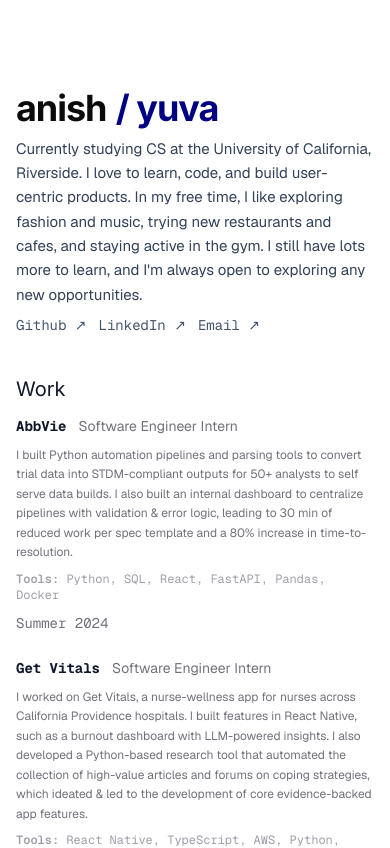
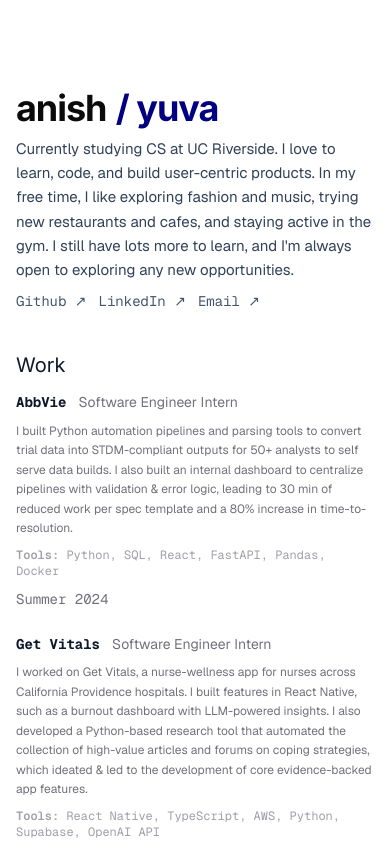
Before and after one commit to anishkancherla/portfolio, a Next.js app: page / in a window 390 px wide. Shown: the top 848 px of the page. Built offline with nearby package versions, Linux system fonts and the light colour scheme; a web font is replaced by a local one.

Commit message:
increasing load-in animation speed

```diff
--- a/app/globals.css
+++ b/app/globals.css
@@ -54,14 +54,14 @@
 
 .fade-in {
   opacity: 0;
-  animation: fade-in-up 800ms cubic-bezier(0.4, 0, 0.2, 1) both;
+  animation: fade-in-up 500ms cubic-bezier(0.4, 0, 0.2, 1) both;
 }
 
 .fade-in-0 { animation-delay: 0ms; }
-.fade-in-100 { animation-delay: 300ms; }
-.fade-in-200 { animation-delay: 600ms; }
-.fade-in-300 { animation-delay: 700ms; }
-.fade-in-400 { animation-delay: 1000ms; }
+.fade-in-100 { animation-delay: 150ms; }
+.fade-in-200 { animation-delay: 300ms; }
+.fade-in-300 { animation-delay: 400ms; }
+.fade-in-400 { animation-delay: 500ms; }
 
 /* hover underline animation */
 .underline-animate {
--- a/app/page.tsx
+++ b/app/page.tsx
@@ -7,14 +7,14 @@ export default function Home() {
       <div className="relative w-full max-w-4xl">
         <main className="w-full px-4 pt-20 pb-24 sm:px-0 sm:pt-24 sm:pb-32">
           <section className="mb-10 sm:mb-12">
-            <h1 className="font-normal leading-tight text-[42px] sm:text-6xl tracking-tight fade-in fade-in-0 relative">
+            <h1 className="font-normal leading-tight text-[42px] sm:text-6xl tracking-tight relative">
               <span className="text-[#0b0b0b] font-bold text-[36px] sm:text-5xl" style={{ fontFamily: 'Inter, Arial, -apple-system, sans-serif' }}>anish</span>{" "}
               <span className="text-[#000080] font-bold text-[36px] sm:text-5xl" style={{ fontFamily: 'Inter, Arial, -apple-system, sans-serif' }}>
                 / yuva
               </span>
             </h1>
             <p className="mt-1 text-slate-700 text-[15px] sm:text-[16px] leading-relaxed fade-in fade-in-100 max-w-3xl">
-              Currently studying CS at the University of California, Riverside. I love to learn, code, and build user-centric products.{" "}
+              Currently studying CS at UC Riverside. I love to learn, code, and build user-centric products.{" "}
               In my free time, I like exploring fashion and music, trying new restaurants and cafes, and staying active in the gym. I still have lots more to learn, and I'm always open to exploring any new opportunities.
             </p>
             {/* socials */}
```
